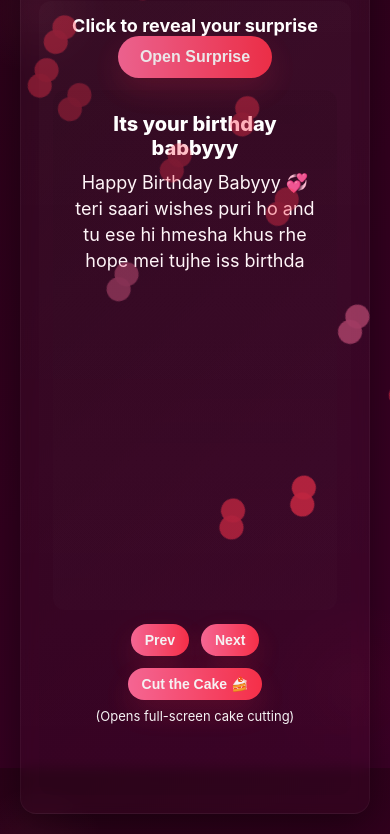
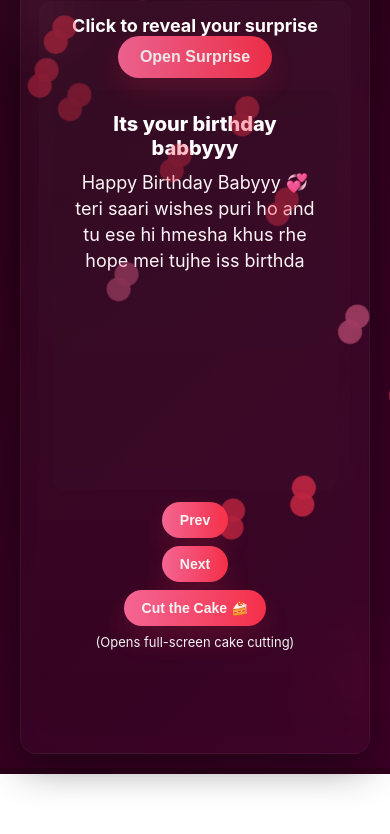
Before and after one commit to ritiksingh160911/Your_birthday, a plain HTML site: page index.html in a window 390 px wide. Both pictures are taken after a click on the button "Open Surprise". Shown: the part 76-910 px from the top of the page. After the commit the page ends 850 px from the top, so only its background shows below. Drawn offline with Linux system fonts and the light colour scheme.

Commit message:
Add files via upload

```diff
--- a/index.html
+++ b/index.html
@@ -6,6 +6,9 @@
   <title>Surpriseeee!!! Babbyyyy 💖</title>
   <meta name="description" content="Surprise birthday page - single file, mobile friendly, multi-cake cutting (realistic CSS cake)" />
   <style>
+     :root{--bg1:#2b0218;--bg2:#3b0026;--accent:#ff6b9a;--accent2:#ff324b;--card:#fff5f8}
+  *{box-sizing:border-box}
+  html,body{height:100%;margin:0;font-family:Inter, system-ui,...}
     :root{--bg1:#2b0218;--bg2:#3b0026;--accent:#ff6b9a;--accent2:#ff324b;--card:#fff5f8}
     *{box-sizing:border-box}
     html,body{height:100%;margin:0;font-family:Inter, system-ui, -apple-system, 'Segoe UI', Roboto, 'Helvetica Neue', Arial;color:#fff;-webkit-font-smoothing:antialiased}
@@ -113,6 +116,37 @@
       .cake-stage{height:300px}
       .ending{font-size:34px}
     }
+    /* ===== Mobile fixes ===== */
+@media (max-width:640px){
+  .slideshow {
+    height: auto; /* let it expand naturally */
+    min-height: 400px; /* optional */
+  }
+
+  .cta-row {
+    flex-direction: column; /* stack buttons vertically */
+    gap: 8px;
+    margin-top: 12px;
+    padding-bottom: 12px; /* add some space at bottom */
+  }
+
+  .btn.small {
+    font-size: 14px;
+    padding: 10px 18px;
+  }
+
+  .card {
+    max-height: 90vh; /* prevent it from covering the whole screen */
+    overflow-y: auto;  /* allow scrolling if content is taller */
+    padding-bottom: 16px;
+  }
+
+  #cakeOverlay {
+    overflow-y: auto;
+    padding: 10px;
+  }
+}
+
   </style>
 </head>
 <body>
```
